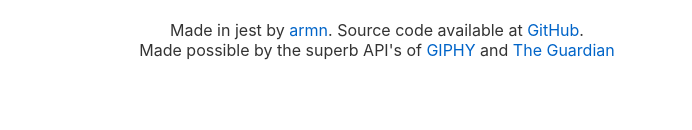
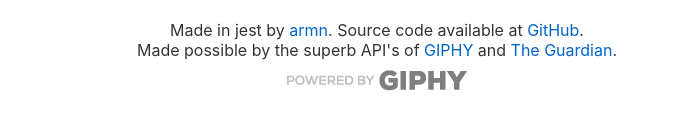
Before and after one commit to armn/gifthenews, a Svelte app: page / in a window 1280 px wide. Shown: the part 294-424 px from the top of the page, without its empty margins (263-955 px from the left). Built offline with nearby package versions, Linux system fonts and the light colour scheme; no server answers.

Commit message:
Added "Powered by Giphy" logo

```diff
--- a/src/App.svelte
+++ b/src/App.svelte
@@ -83,7 +83,8 @@
   and
   <a href="https://open-platform.theguardian.com/" target="_blank"
     >The Guardian</a
-  >
+  >. <br />
+  <img style="margin-top: 10px;" src="/giphy.png" alt="Powered by GIPHY" />
 </footer>
 
 <style>
```
Also changed, not shown: public/giphy.png (added).
